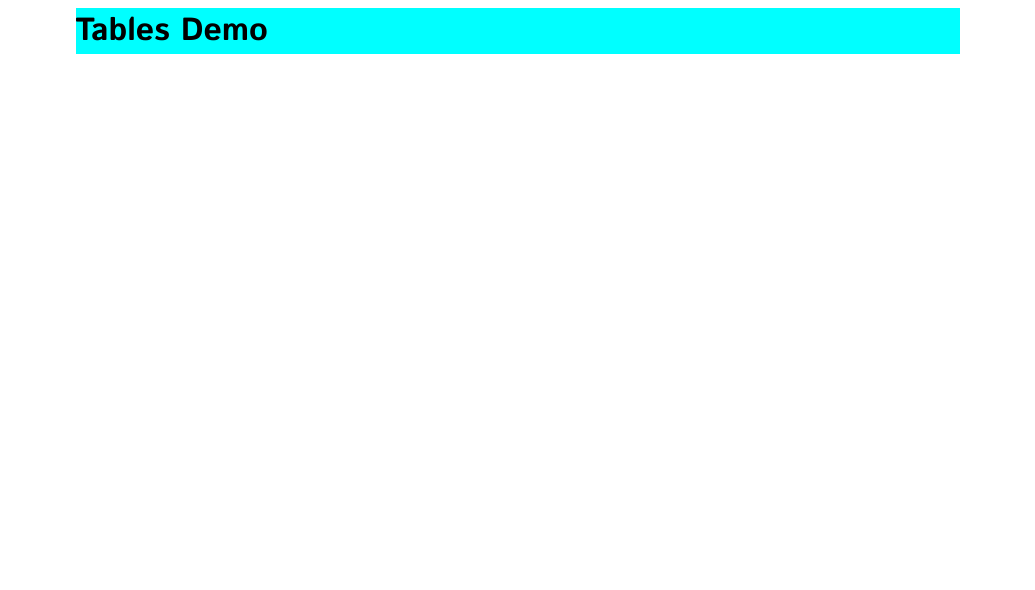
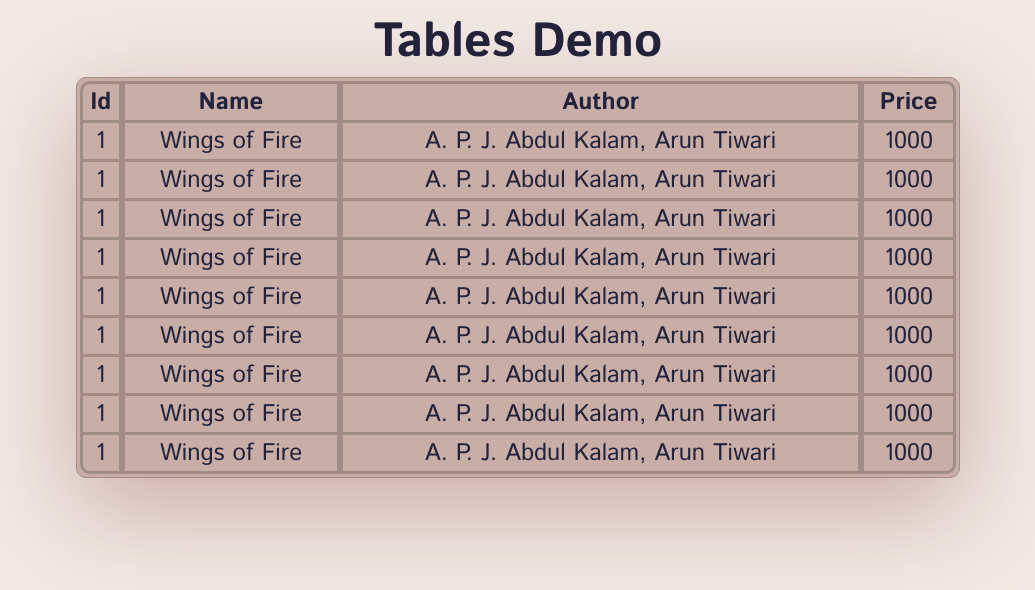
Before and after one commit to nalandenv/A5-Tables-class-id, a plain HTML site: page index.html in a window 1280 px wide. Shown: the whole page, without its empty margins (122-1157 px from the left). Drawn offline with Linux system fonts and the light colour scheme.

Commit message:
Add table and css

```diff
--- a/index.html
+++ b/index.html
@@ -14,6 +14,70 @@
       <header>
         <h1>Tables Demo</h1>
       </header>
+      <div class="table">
+        <table>
+          <tr>
+            <th class="head-field-left">Id</th>
+            <th class="head-field">Name</th>
+            <th class="head-field">Author</th>
+            <th class="head-field-right">Price</th>
+          </tr>
+          <tr class="table-row">
+            <td class="data-field">1</td>
+            <td class="data-field">Wings of Fire</td>
+            <td class="data-field">A. P. J. Abdul Kalam, Arun Tiwari</td>
+            <td class="data-field">1000</td>
+          </tr>
+          <tr class="table-row">
+            <td class="data-field">1</td>
+            <td class="data-field">Wings of Fire</td>
+            <td class="data-field">A. P. J. Abdul Kalam, Arun Tiwari</td>
+            <td class="data-field">1000</td>
+          </tr>
+          <tr class="table-row">
+            <td class="data-field">1</td>
+            <td class="data-field">Wings of Fire</td>
+            <td class="data-field">A. P. J. Abdul Kalam, Arun Tiwari</td>
+            <td class="data-field">1000</td>
+          </tr>
+          <tr class="table-row">
+            <td class="data-field">1</td>
+            <td class="data-field">Wings of Fire</td>
+            <td class="data-field">A. P. J. Abdul Kalam, Arun Tiwari</td>
+            <td class="data-field">1000</td>
+          </tr>
+          <tr class="table-row">
+            <td class="data-field">1</td>
+            <td class="data-field">Wings of Fire</td>
+            <td class="data-field">A. P. J. Abdul Kalam, Arun Tiwari</td>
+            <td class="data-field">1000</td>
+          </tr>
+          <tr class="table-row">
+            <td class="data-field">1</td>
+            <td class="data-field">Wings of Fire</td>
+            <td class="data-field">A. P. J. Abdul Kalam, Arun Tiwari</td>
+            <td class="data-field">1000</td>
+          </tr>
+          <tr class="table-row">
+            <td class="data-field">1</td>
+            <td class="data-field">Wings of Fire</td>
+            <td class="data-field">A. P. J. Abdul Kalam, Arun Tiwari</td>
+            <td class="data-field">1000</td>
+          </tr>
+          <tr class="table-row">
+            <td class="data-field">1</td>
+            <td class="data-field">Wings of Fire</td>
+            <td class="data-field">A. P. J. Abdul Kalam, Arun Tiwari</td>
+            <td class="data-field">1000</td>
+          </tr>
+          <tr class="table-row">
+            <td class="data-field-left">1</td>
+            <td class="data-field">Wings of Fire</td>
+            <td class="data-field">A. P. J. Abdul Kalam, Arun Tiwari</td>
+            <td class="data-field-right">1000</td>
+          </tr>
+        </table>
+      </div>
     </div>
   </body>
 </html>
--- a/main.css
+++ b/main.css
@@ -5,17 +5,57 @@
 body {
   font-family: "Istok Web";
   font-size: 1em;
+  background-color: #f2e9e4;
+  color: #22223b;
 }
 
 /* Set container size and style */
 .container {
   width: 70%;
-  background-color: aqua;
   margin: 0 auto;
   padding: 0;
 }
 
 header h1 {
+  text-align: center;
   margin: 0;
-  padding: 0;
+  font-size: 3em;
 }
+
+table {
+  text-align: center;
+  font-size: 1.5em;
+  width: 100%;
+  margin: 0;
+  padding: 3px;
+  border-spacing: 0;
+  background-color: #c9ada7;
+  border-radius: 10px;
+  border: 1px solid #a18c87;
+  box-shadow: 0 30px 100px 2px #c9ada7;
+}
+.table .head-field,
+.data-field {
+  border: 3px solid #a18c87;
+}
+.data-field {
+  border-top: none;
+}
+.table .head-field-left {
+  border-top-left-radius: 10px;
+  border: 3px solid #a18c87;
+}
+.table .head-field-right {
+  border-top-right-radius: 10px;
+  border: 3px solid #a18c87;
+}
+.table .data-field-left {
+  border-bottom-left-radius: 10px;
+  border: 3px solid #a18c87;
+  border-top: none;
+}
+.table .data-field-right {
+  border-bottom-right-radius: 10px;
+  border: 3px solid #a18c87;
+  border-top: none;
+}
```
